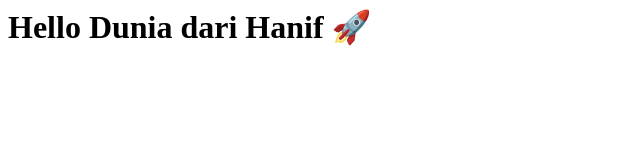
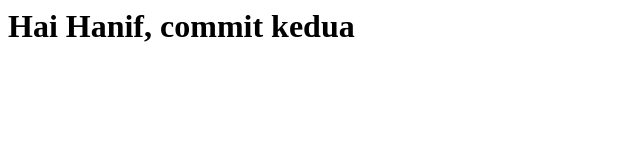
Before and after one commit to Hanif-127/Ulangan_DPKC, a plain HTML site: page index.html in a window 1280 px wide. Shown: the whole page, without its empty margins (0-640 px from the left). Drawn offline with Linux system fonts and the light colour scheme.

Commit message:
commit kedua

```diff
--- a/index.html
+++ b/index.html
@@ -1 +1 @@
-<h1>Hello Dunia dari Hanif 🚀</h1>
+<h1>Hai Hanif, commit kedua</h1>
```
